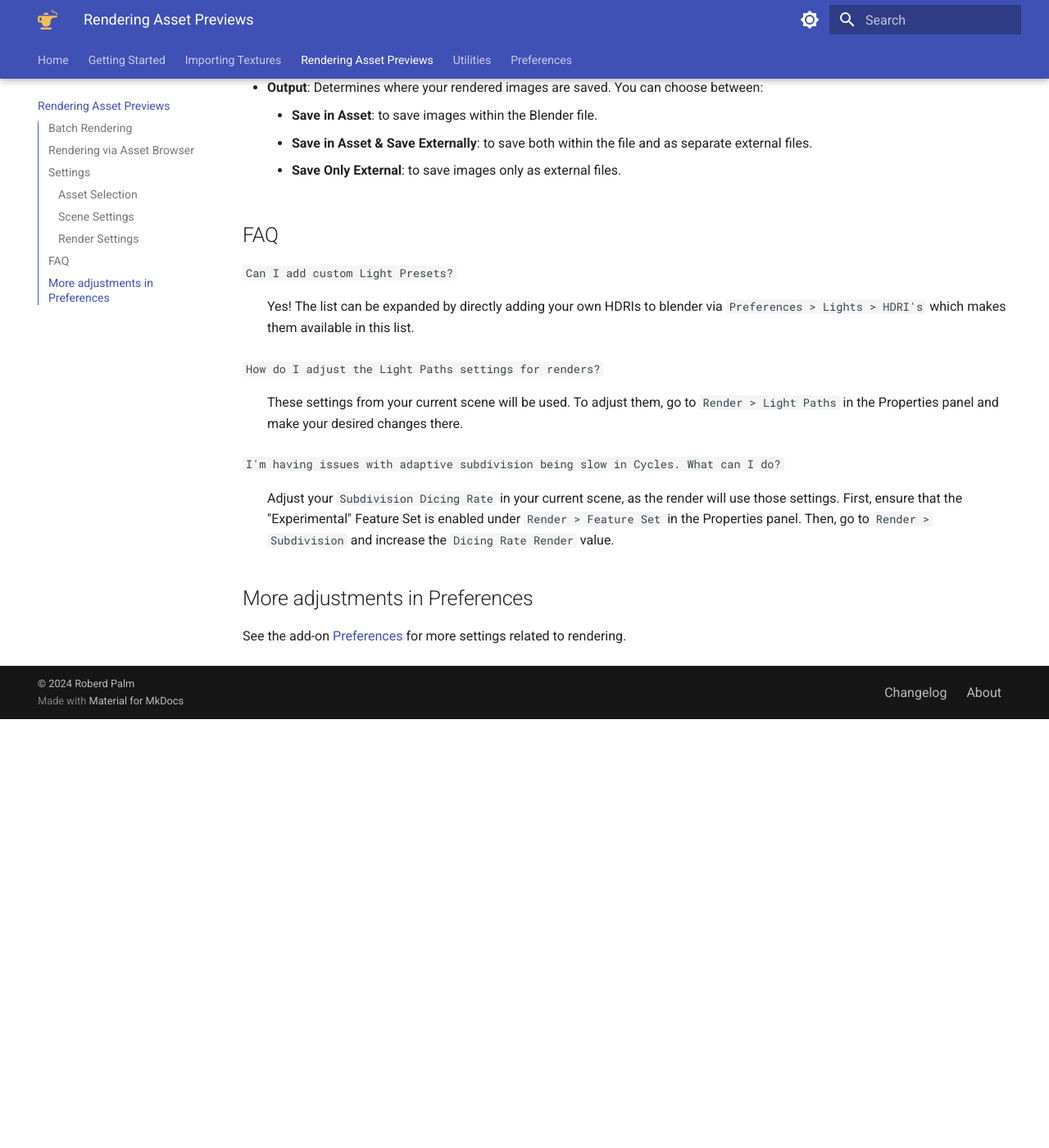
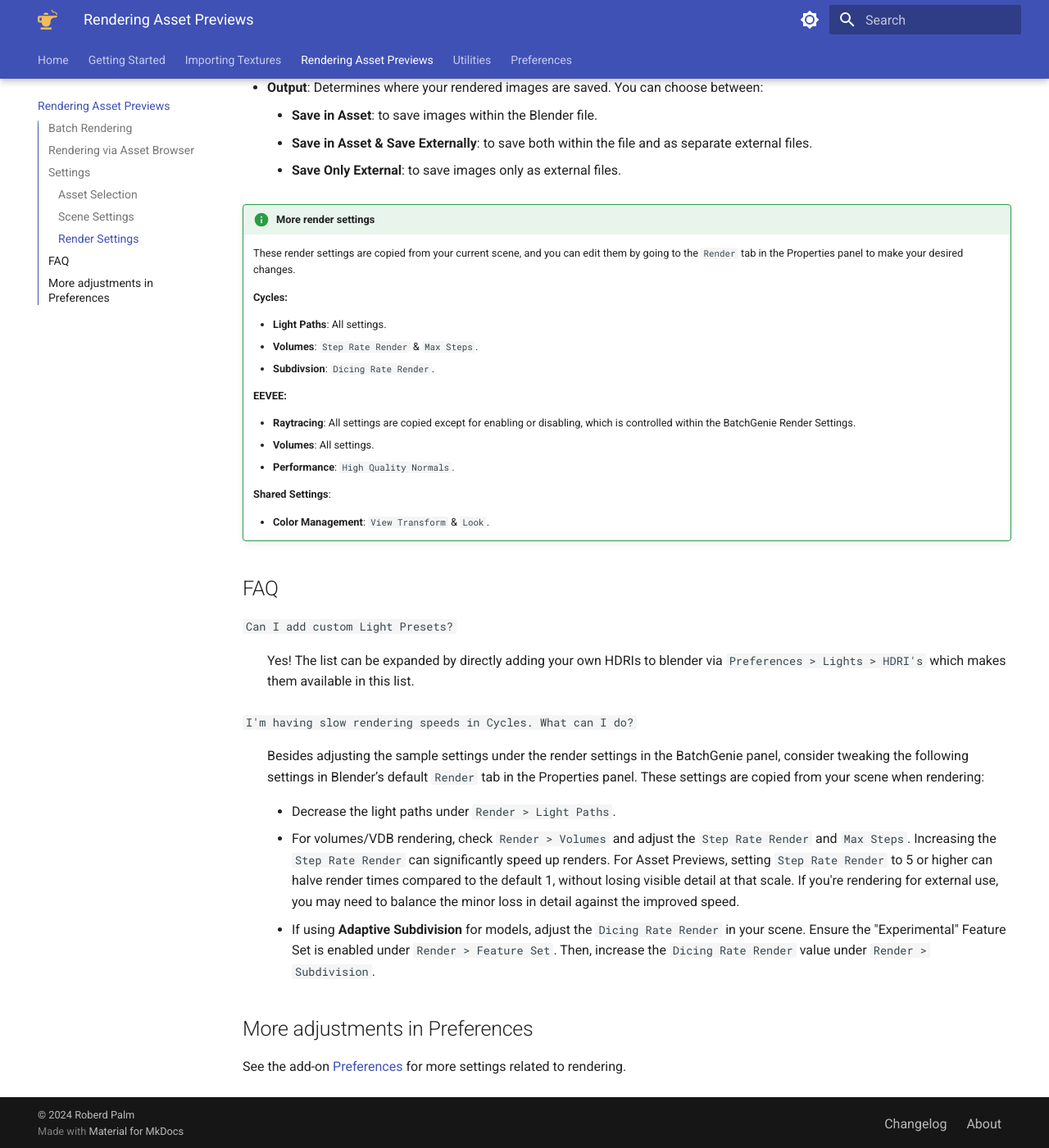
Before and after one commit to roberddd/batchgenie, an MkDocs documentation site: the page built from docs/rendering_asset_previews.md, in a window 1280 px wide and 1400 px high, scrolled down 3609 px. Shown: the whole window at 82% size. Built offline with MkDocs 1.6.1 and Material for MkDocs 9.7.7, drawn with Linux system fonts in a browser that asks for light colours; plug-ins that fetch from the network failed and are left out; before the commit the page ends 4486 px from its top, so only the background shows below that; some of the changed text lies outside the part shown.

Commit message:
Update rendering_asset_previews.md

```diff
--- a/docs/rendering_asset_previews.md
+++ b/docs/rendering_asset_previews.md
@@ -169,9 +169,9 @@
 
 ![Render Save Location](images/render_asset_previews_render_settings.png){ .img-box align=left }
 
-Here, you'll find settings for aspect ratio, resolution, and other Blender default render settings you're likely already familiar with.
+Here, you'll find settings for the render engine, aspect ratio, resolution, and other Blender default render settings you're likely already familiar with.
 
-!!! info2 "Asset Preview Resolution"
+!!! tip "Tip for Asset Preview Resolution"
     When rendering images to use as previews for the Assets themselves, the previews saved inside the Asset are limited to 256x256 pixels. With that said, the recommended render resolution is 512x512, which improves overall sharpness even if saved at a lower resolution afterward. This offers an improvement over Blender's default Asset Preview resolution of 128x128 pixels.
 
 <div style="clear:both"></div>
@@ -181,6 +181,25 @@
     - **Save in Asset & Save Externally**: to save both within the file and as separate external files.
     - **Save Only External**: to save images only as external files.
 
+!!! info2 "More render settings"
+    These render settings are copied from your current scene, and you can edit them by going to the `Render` tab in the Properties panel to make your desired changes.
+
+    **Cycles:**
+
+    - **Light Paths**: All settings.
+    - **Volumes**: `Step Rate Render` & `Max Steps`.
+    - **Subdivsion**: `Dicing Rate Render`.
+
+    **EEVEE:**
+
+    - **Raytracing**: All settings are copied except for enabling or disabling, which is controlled within the BatchGenie Render Settings.
+    - **Volumes**: All settings.
+    - **Performance**: `High Quality Normals`.
+
+    **Shared Settings**:
+
+    - **Color Management**: `View Transform` & `Look`.
+
 
 ## FAQ
 
@@ -188,14 +207,13 @@
 
 :   Yes! The list can be expanded by directly adding your own HDRIs to blender via `Preferences > Lights > HDRI's` which makes them available in this list.
 
-`How do I adjust the Light Paths settings for renders?`
+`I'm having slow rendering speeds in Cycles. What can I do?`
 
-:   These settings from your current scene will be used. To adjust them, go to `Render > Light Paths` in the Properties panel and make your desired changes there.
+:   Besides adjusting the sample settings under the render settings in the BatchGenie panel, consider tweaking the following settings in Blender’s default `Render` tab in the Properties panel. These settings are copied from your scene when rendering:
 
-`I'm having issues with adaptive subdivision being slow in Cycles. What can I do?`
-
-:   Adjust your `Subdivision Dicing Rate` in your current scene, as the render will use those settings. First, ensure that the "Experimental" Feature Set is enabled under `Render > Feature Set` in the Properties panel. Then, go to `Render > Subdivision` and increase the `Dicing Rate Render` value.
-
+    - Decrease the light paths under `Render > Light Paths`.
+    - For volumes/VDB rendering, check `Render > Volumes` and adjust the `Step Rate Render` and `Max Steps`. Increasing the `Step Rate Render` can significantly speed up renders. For Asset Previews, setting `Step Rate Render` to 5 or higher can halve render times compared to the default 1, without losing visible detail at that scale. If you're rendering for external use, you may need to balance the minor loss in detail against the improved speed.
+    - If using **Adaptive Subdivision** for models, adjust the `Dicing Rate Render` in your scene. Ensure the "Experimental" Feature Set is enabled under `Render > Feature Set`. Then, increase the `Dicing Rate Render` value under `Render > Subdivision`.
 
 
 ## More adjustments in Preferences {#more-settings data-search-exclude}
```
